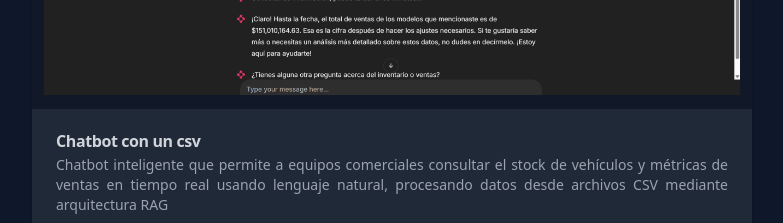
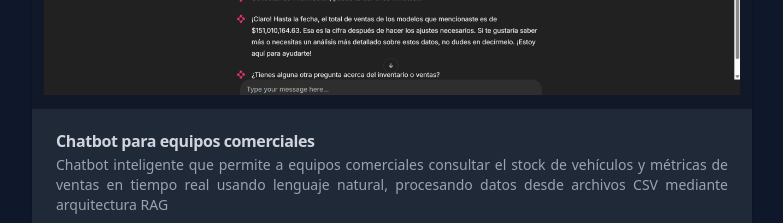
Before and after one commit to joao034/joao-portfolio, a React (Vite) app: page / in a window 1280 px wide. Shown: the part 1760-1983 px from the top of the page, without its empty margins (248-1031 px from the left). Built offline with nearby package versions, Linux system fonts and the light colour scheme.

Commit message:
Update projectsData.js

```diff
--- a/src/data/projectsData.js
+++ b/src/data/projectsData.js
@@ -1,7 +1,7 @@
 export const projectsData = [
     {
         image: 'chatbot-csv.png',
-        title: 'Chatbot con un csv',
+        title: 'Chatbot para equipos comerciales',
         description : `Chatbot inteligente que permite a equipos comerciales consultar el stock de vehículos y
                        métricas de ventas en tiempo real usando lenguaje natural, procesando datos desde archivos CSV mediante arquitectura RAG`,
         links : {
```
